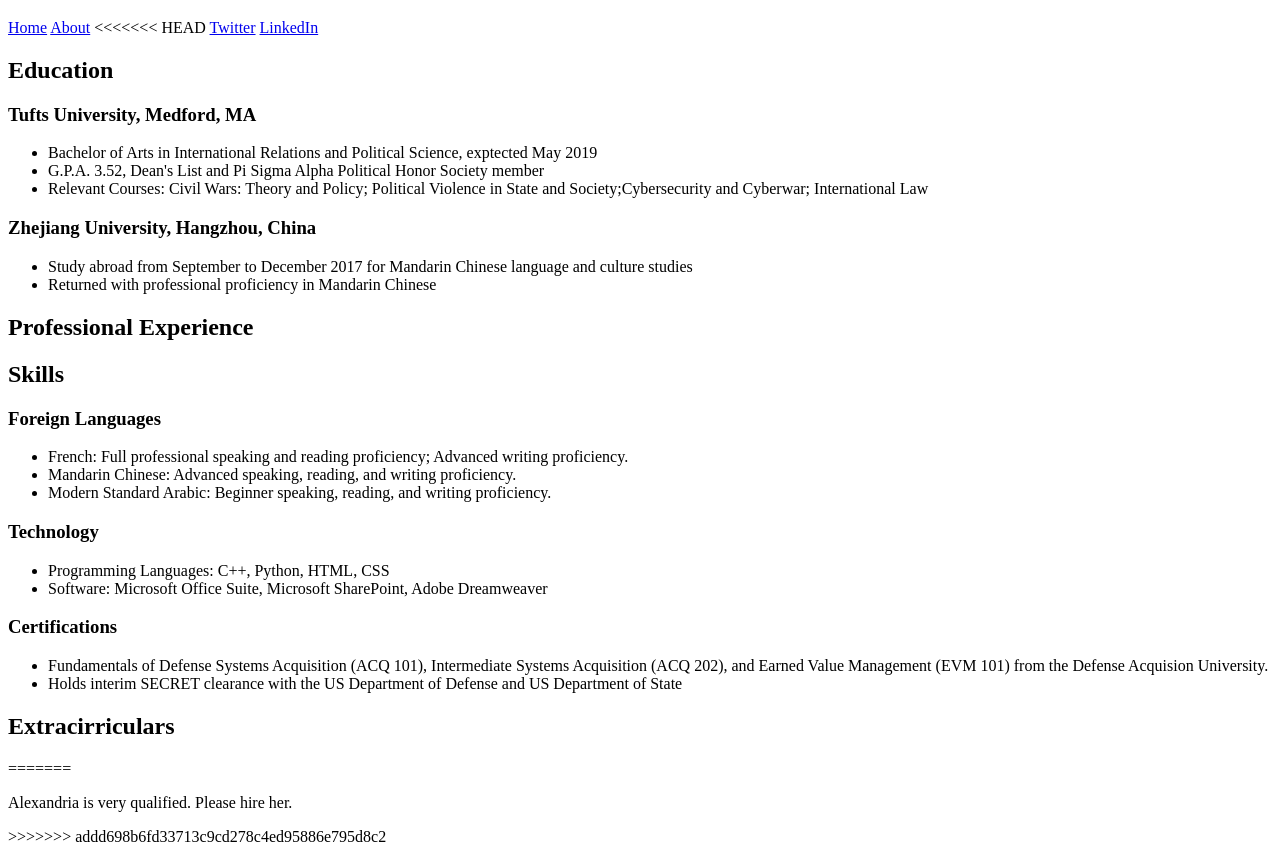
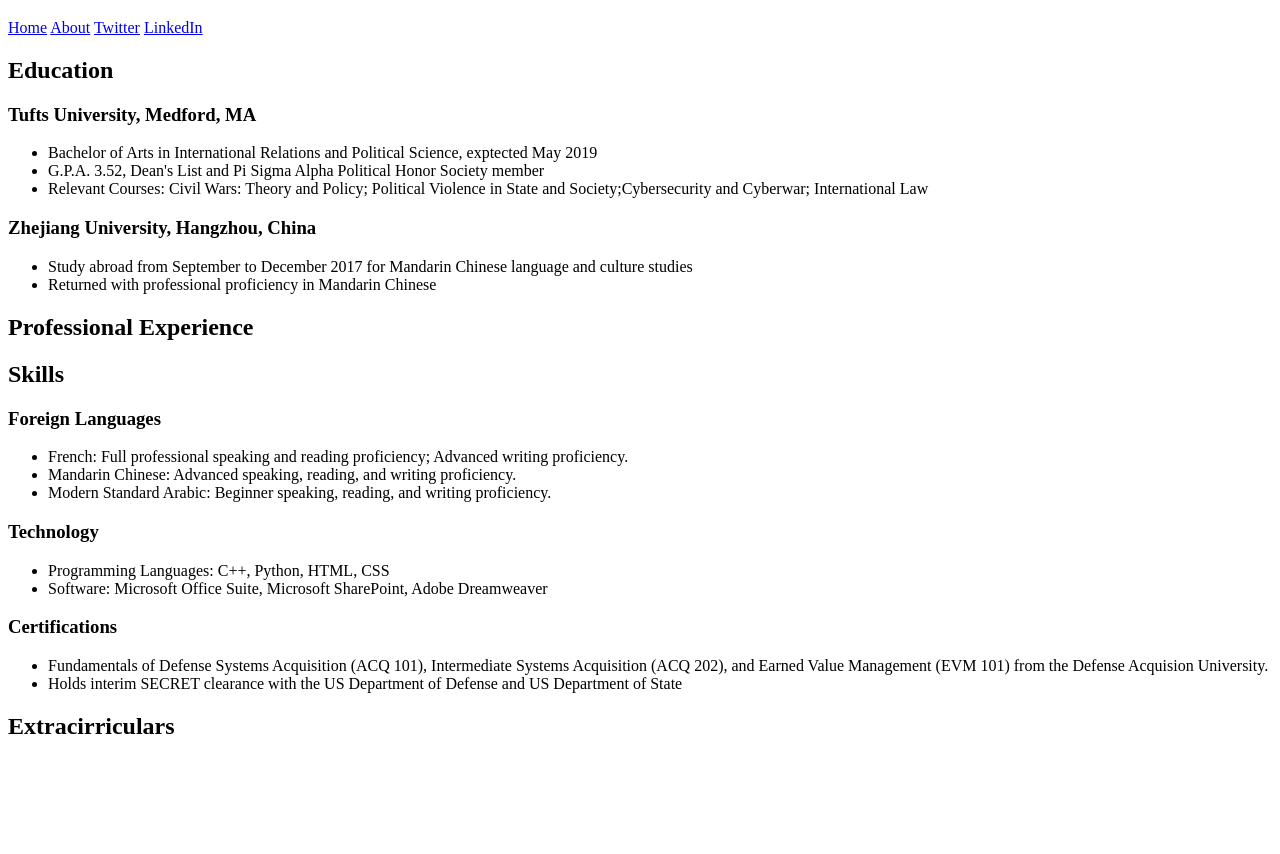
Before and after one commit to ahayma01/ahayma01.github.io, a plain HTML site: page resume.html in a window 1280 px wide. Shown: the part 61-915 px from the top of the page. After the commit the page ends 821 px from the top, so only its background shows below. Drawn offline with Linux system fonts and the light colour scheme.

Commit message:
fix merge error

```diff
--- a/resume.html
+++ b/resume.html
@@ -9,7 +9,6 @@
 	<div class="topbar">
 		<a href="index.html">Home</a>
 		<a href="bio.html">About</a>
-<<<<<<< HEAD
 		<a href="https://twitter.com/alexnhayman">Twitter</a>
 		<a href="https://www.linkedin.com/in/alexandriahayman/">LinkedIn</a>
 	</div>
@@ -48,10 +47,6 @@
 			</ul>
 
 	<h2 class="section">Extracirriculars</h2>
-=======
-	</div>
-	<p>Alexandria is very qualified. Please hire her.</p>
->>>>>>> addd698b6fd33713c9cd278c4ed95886e795d8c2
 </body>
 
 
```
